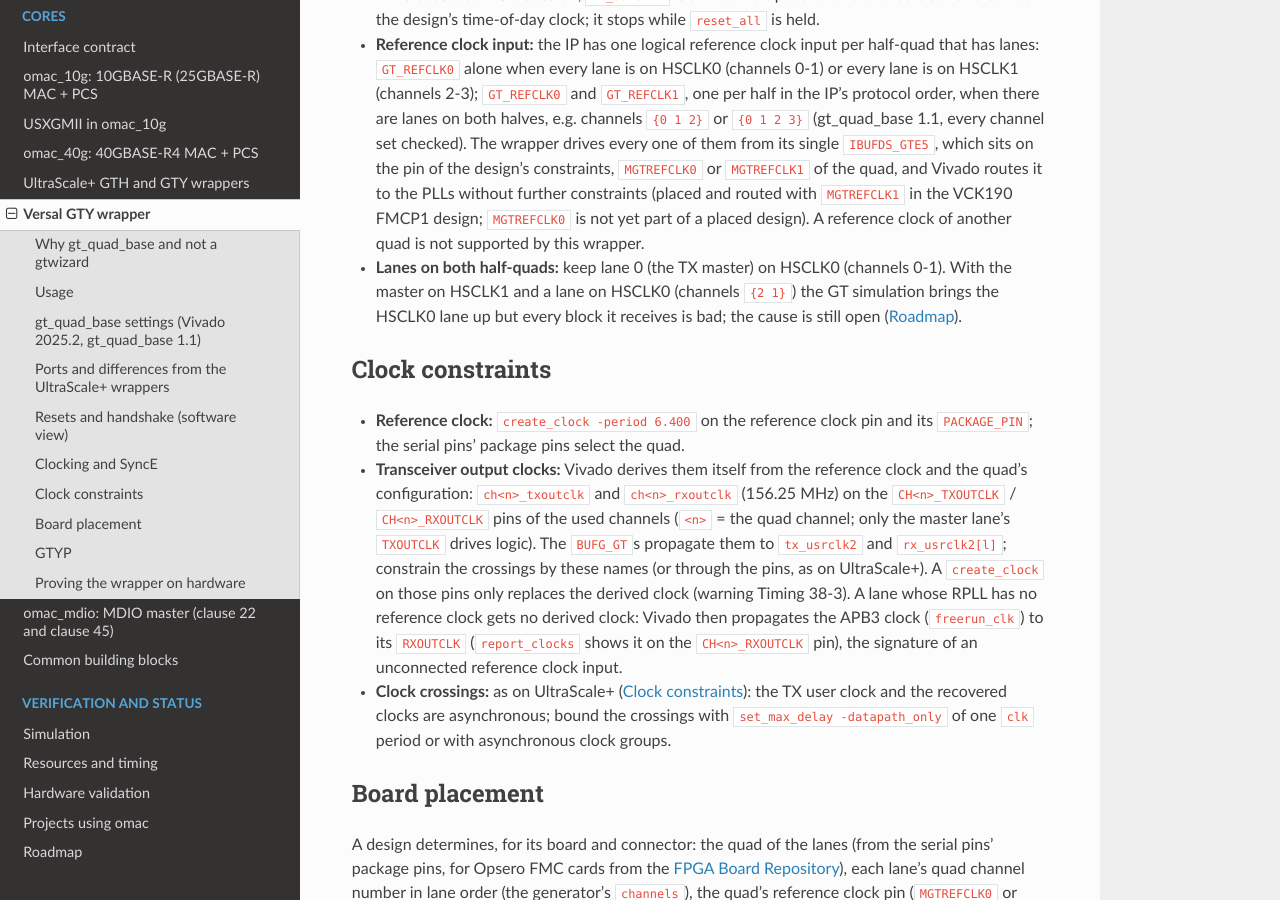
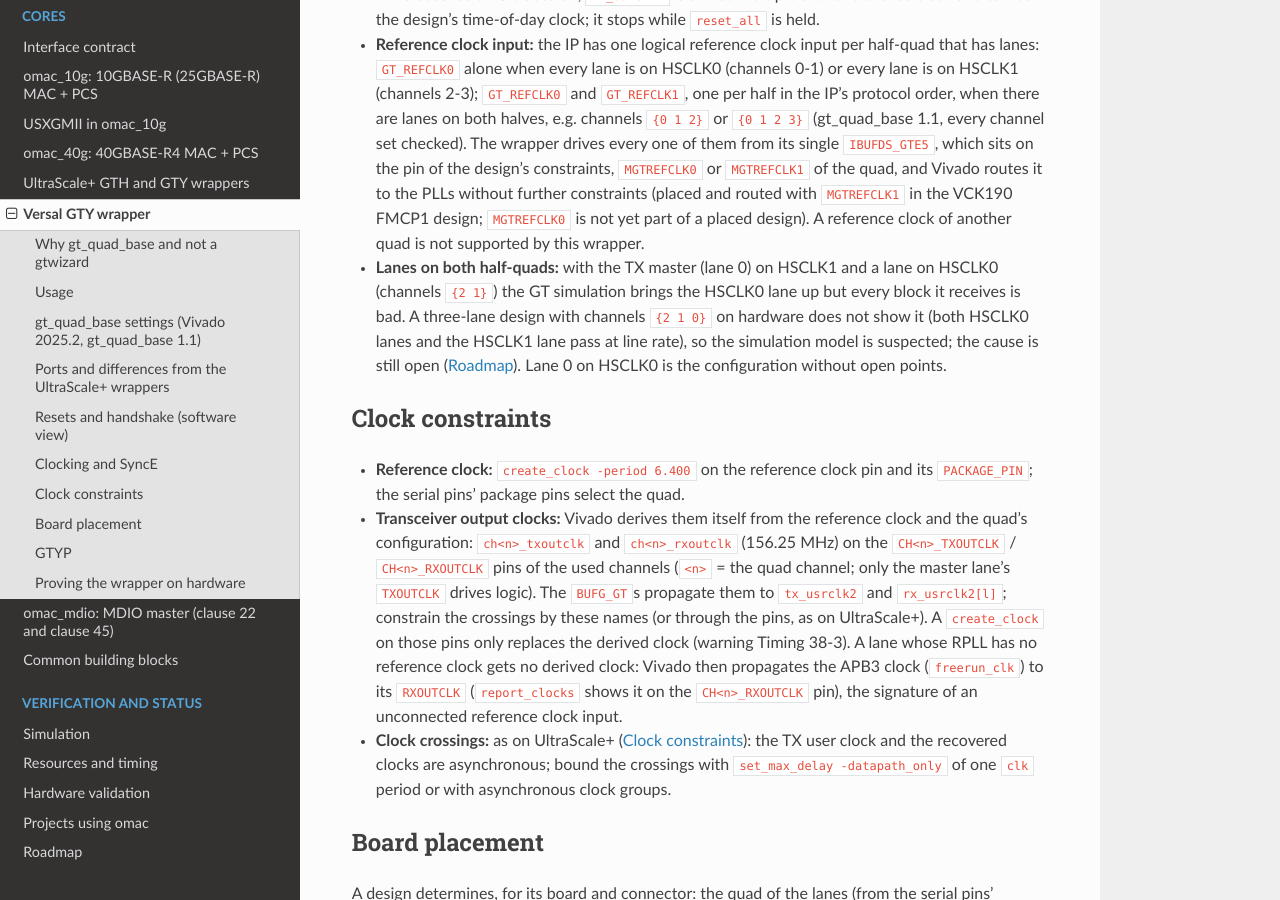
Before and after one commit to fpgadeveloper/opsero-ethernet-mac, a Sphinx documentation site: the page built from docs/gt_versal_gty.md, in a window 1280 px wide and 900 px high, scrolled down 3850 px. Built offline with Sphinx 7.4.7 and the Read the Docs theme 3.1.0, drawn with Linux system fonts in a browser that asks for light colours.

Commit message:
docs: TX master on HSCLK1 with lanes on HSCLK0 - the GT simulation failure does not show on hardware
A three-lane design with quad channels {2 1 0} (lane 0, the TX master, on HSCLK1) ran on a
VCK190 with every lane error-free at line rate, so the failing {2 1} GT simulation now points at
the simulation model; the cause stays open (wrapper page, roadmap, changelog).

Co-Authored-By: Claude Fable 5.2 <noreply@anthropic.com>

```diff
--- a/docs/gt_versal_gty.md
+++ b/docs/gt_versal_gty.md
@@ -148,9 +148,11 @@ runs and waits for the done flag.
   routes it to the PLLs without further constraints (placed and routed with `MGTREFCLK1` in the
   VCK190 FMCP1 design; `MGTREFCLK0` is not yet part of a placed design). A reference clock of
   another quad is not supported by this wrapper.
-* **Lanes on both half-quads:** keep lane 0 (the TX master) on HSCLK0 (channels 0-1). With the
-  master on HSCLK1 and a lane on HSCLK0 (channels `{2 1}`) the GT simulation brings the HSCLK0
-  lane up but every block it receives is bad; the cause is still open ([](roadmap.md)).
+* **Lanes on both half-quads:** with the TX master (lane 0) on HSCLK1 and a lane on HSCLK0
+  (channels `{2 1}`) the GT simulation brings the HSCLK0 lane up but every block it receives is
+  bad. A three-lane design with channels `{2 1 0}` on hardware does not show it (both HSCLK0
+  lanes and the HSCLK1 lane pass at line rate), so the simulation model is suspected; the cause
+  is still open ([](roadmap.md)). Lane 0 on HSCLK0 is the configuration without open points.
 
 ## Clock constraints
 
```
Also changed, not shown: CHANGELOG.md (+3 -2 lines), docs/roadmap.md (+1 -1 lines).
